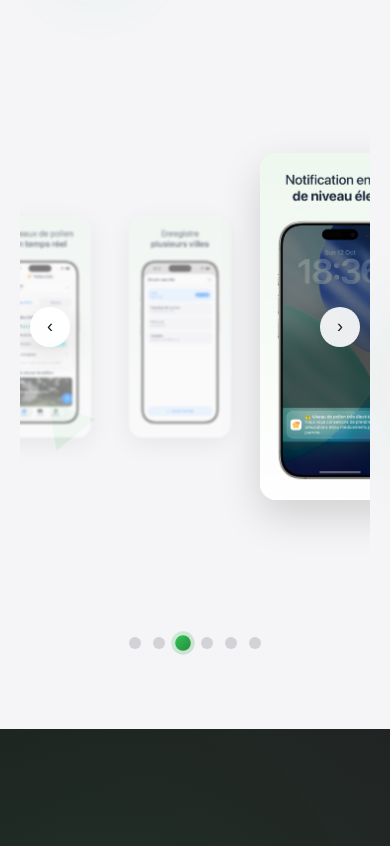
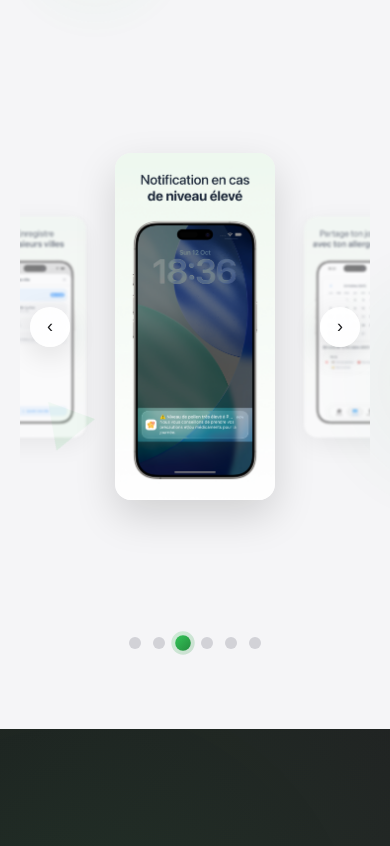
Before and after one commit to guillaumemaarek/polleninfo-website, a plain HTML site: page index.html in a window 390 px wide. Shown: the part 3801-4647 px from the top of the page. Drawn offline with Linux system fonts and the light colour scheme.

Commit message:
improve responsiveness

```diff
--- a/index.html
+++ b/index.html
@@ -1266,8 +1266,10 @@
             const mobileMenu = document.getElementById('mobileMenu');
             const toggle = document.querySelector('.mobile-menu-toggle');
 
-            mobileMenu.classList.toggle('active');
-            toggle.classList.toggle('active');
+            if (mobileMenu && toggle) {
+                mobileMenu.classList.toggle('active');
+                toggle.classList.toggle('active');
+            }
         }
 
         // Close mobile menu when clicking outside
@@ -1275,7 +1277,7 @@
             const mobileMenu = document.getElementById('mobileMenu');
             const toggle = document.querySelector('.mobile-menu-toggle');
 
-            if (!mobileMenu.contains(event.target) && !toggle.contains(event.target)) {
+            if (mobileMenu && toggle && !mobileMenu.contains(event.target) && !toggle.contains(event.target)) {
                 mobileMenu.classList.remove('active');
                 toggle.classList.remove('active');
             }
@@ -1300,12 +1302,15 @@
             });
 
             // Calculate transform to center the active slide properly
-            const containerWidth = 1000; // Container max-width
-            const containerPadding = 160; // 80px padding on each side
+            const container = document.querySelector('.carousel-container');
+            const containerRect = container.getBoundingClientRect();
+            const containerWidth = containerRect.width;
+            const containerPadding = window.innerWidth <= 768 ? 120 : 160; // Mobile vs desktop padding
             const availableWidth = containerWidth - containerPadding;
-            const slideWidth = 180; // Base slide width
+
+            const slideWidth = window.innerWidth <= 768 ? 120 : 180; // Mobile vs desktop slide width
             const gap = 20;
-            const activeSlideWidth = 240;
+            const activeSlideWidth = window.innerWidth <= 768 ? 160 : 240; // Mobile vs desktop active width
 
             // Calculate the center position
             const centerPosition = availableWidth / 2;
@@ -1361,6 +1366,11 @@
             }, 4000);
         });
 
+        // Recalculate carousel positioning on window resize
+        window.addEventListener('resize', function() {
+            updateCarousel();
+        });
+
         // Navbar scroll effect
         window.addEventListener('scroll', () => {
             const navbar = document.getElementById('navbar');
```
Also changed, not shown: contact.html (+5 -3 lines).
